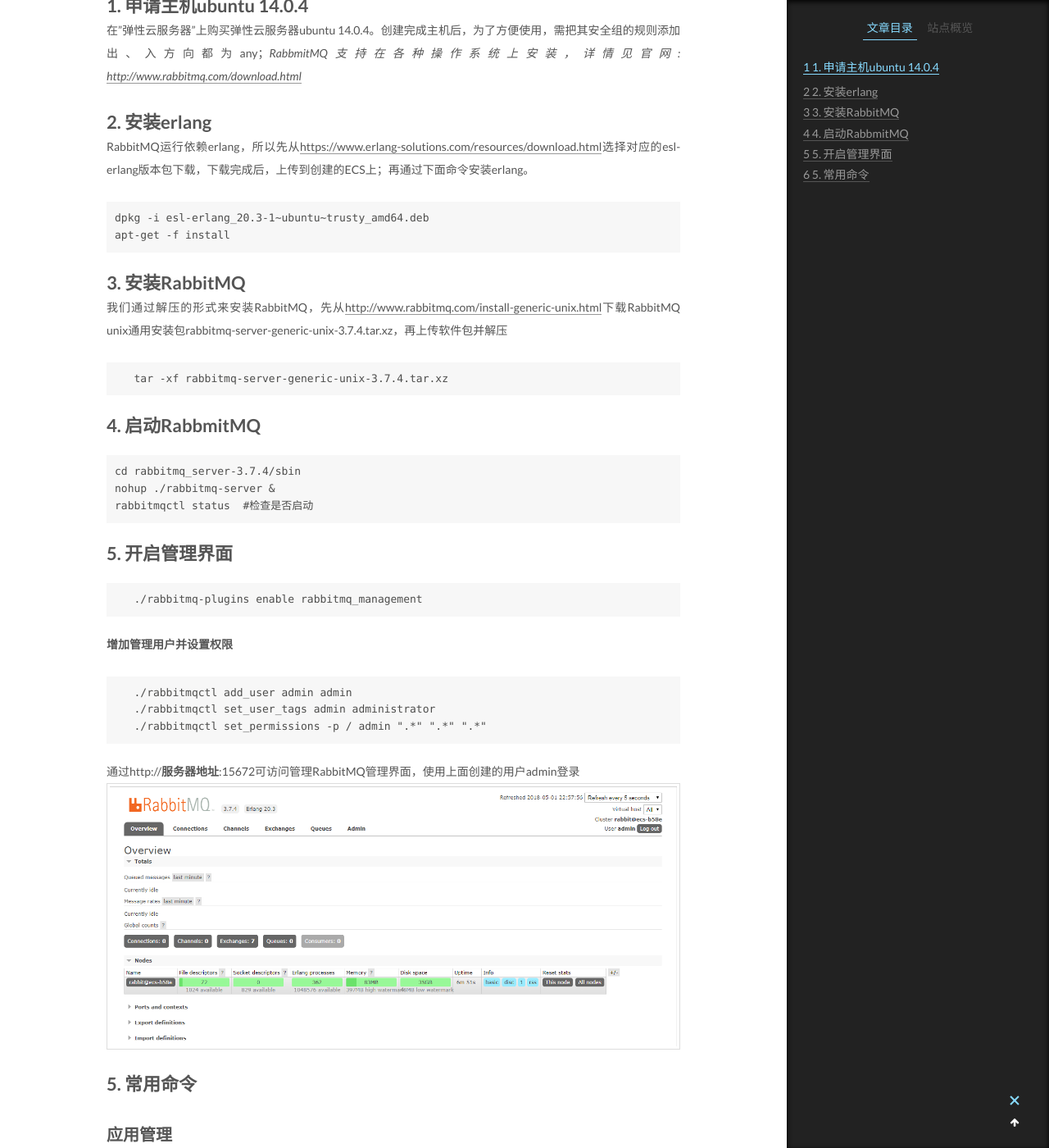
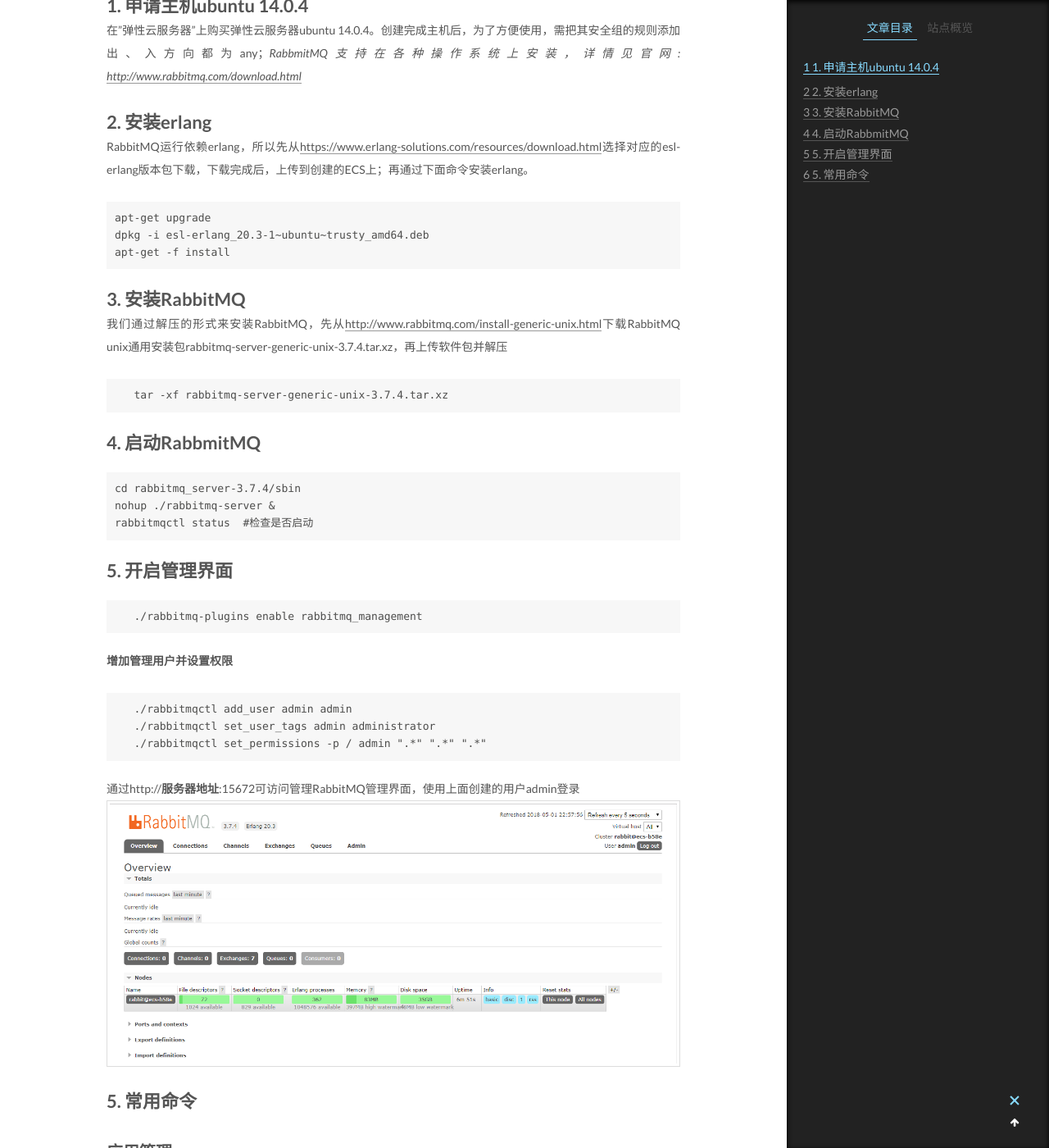
Before and after one commit to JianhuaGong/blog, a Jekyll site: the page built from _posts/2018-05-01-rabbitmq_install.md, in a window 1280 px wide and 1400 px high, scrolled down 530 px. Shown: the whole window at 82% size. Built offline with Jekyll 4.4.1, drawn with Linux system fonts in a browser that asks for light colours.

Commit message:
rabbitmq install

```diff
--- a/_posts/2018-05-01-rabbitmq_install.md
+++ b/_posts/2018-05-01-rabbitmq_install.md
@@ -15,6 +15,7 @@ categories:
 
 RabbitMQ运行依赖erlang，所以先从[https://www.erlang-solutions.com/resources/download.html][2]选择对应的esl-erlang版本包下载，下载完成后，上传到创建的ECS上；再通过下面命令安装erlang。
 
+    apt-get upgrade
     dpkg -i esl-erlang_20.3-1~ubuntu~trusty_amd64.deb
     apt-get -f install
 
```
